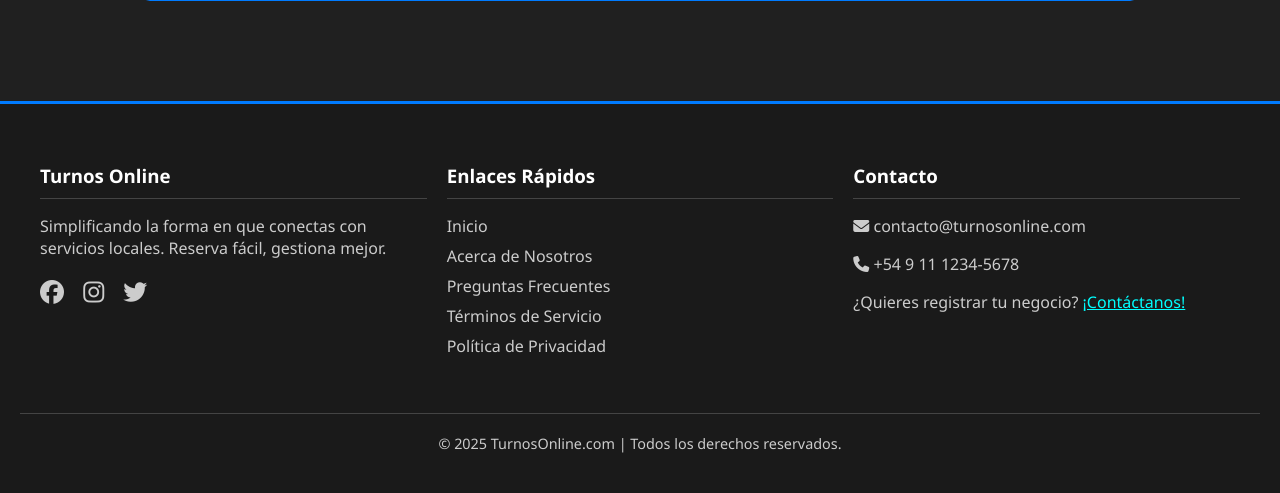
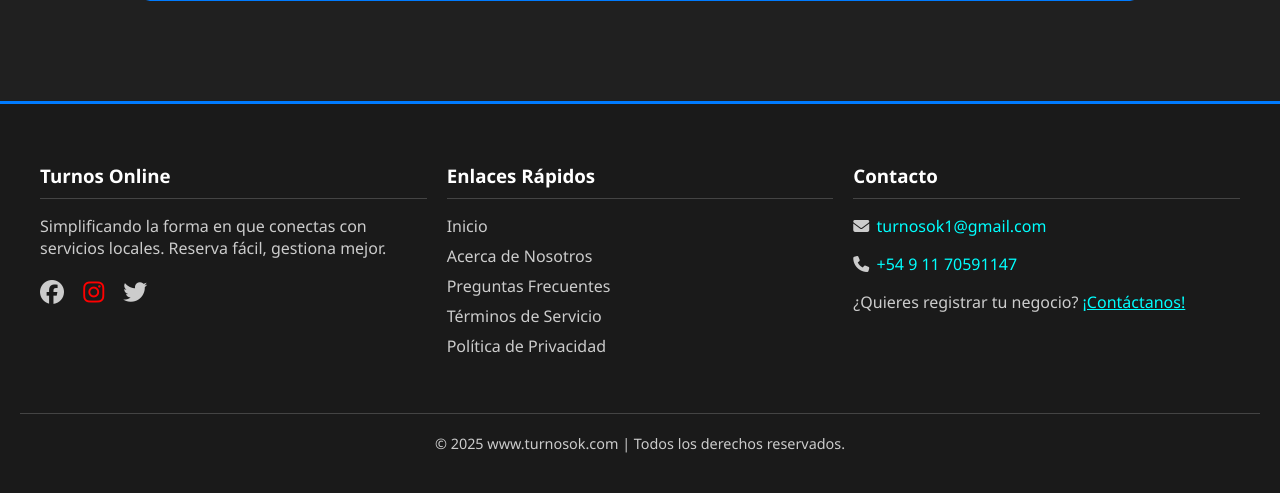
Before and after one commit to ovejero92/GuApiDjanjo, a Django app: page /about/ in a window 1280 px wide. Shown: the part 1099-1592 px from the top of the page. Run offline with Django 5.2, Linux system fonts and the light colour scheme; some libraries are stand-ins or nearby versions.

Commit message:
cambio datos banner

```diff
--- a/myapp/templates/layouts/navbar.html
+++ b/myapp/templates/layouts/navbar.html
@@ -110,7 +110,7 @@
                 <p>Simplificando la forma en que conectas con servicios locales. Reserva fácil, gestiona mejor.</p>
                 <div class="social-links">
                     <a href="#"><i class="fab fa-facebook"></i></a>
-                    <a href="#"><i class="fab fa-instagram"></i></a>
+                    <a href="https://www.instagram.com/turnos.ok" style="color: red;"><i class="fab fa-instagram"></i></a>
                     <a href="#"><i class="fab fa-twitter"></i></a>
                 </div>
             </div>
@@ -126,13 +126,13 @@
             </div>
             <div class="footer-section contact">
                 <h3>Contacto</h3>
-                <p><i class="fas fa-envelope"></i> contacto@turnosonline.com</p>
-                <p><i class="fas fa-phone"></i> +54 9 11 1234-5678</p>
-                <p>¿Quieres registrar tu negocio? <a href="#" style="color:aqua;">¡Contáctanos!</a></p>
+                <p><i class="fas fa-envelope"></i> <a href="mailto:turnosok1@gmail.com" style="margin-left: 3px; color: aqua; text-decoration: none;">turnosok1@gmail.com</a></p>
+                <p><i class="fas fa-phone"></i> <a href="https://wa.me/5491170591147?text=¡Hola!%20Quisiera%20saber%20más%20sobre%20el%20servicio%20para%20negocios." style="margin-left: 3px; color: aqua; text-decoration: none;">+54 9 11 70591147</a></p>
+                <p>¿Quieres registrar tu negocio? <a href="mailto:turnosok1@gmail.com" style="color:aqua;">¡Contáctanos!</a></p>
             </div>
         </div>
         <div class="footer-bottom">
-            © {% now "Y" %} TurnosOnline.com | Todos los derechos reservados.
+            © {% now "Y" %} www.turnosok.com | Todos los derechos reservados.
         </div>
     </footer>
 
```
